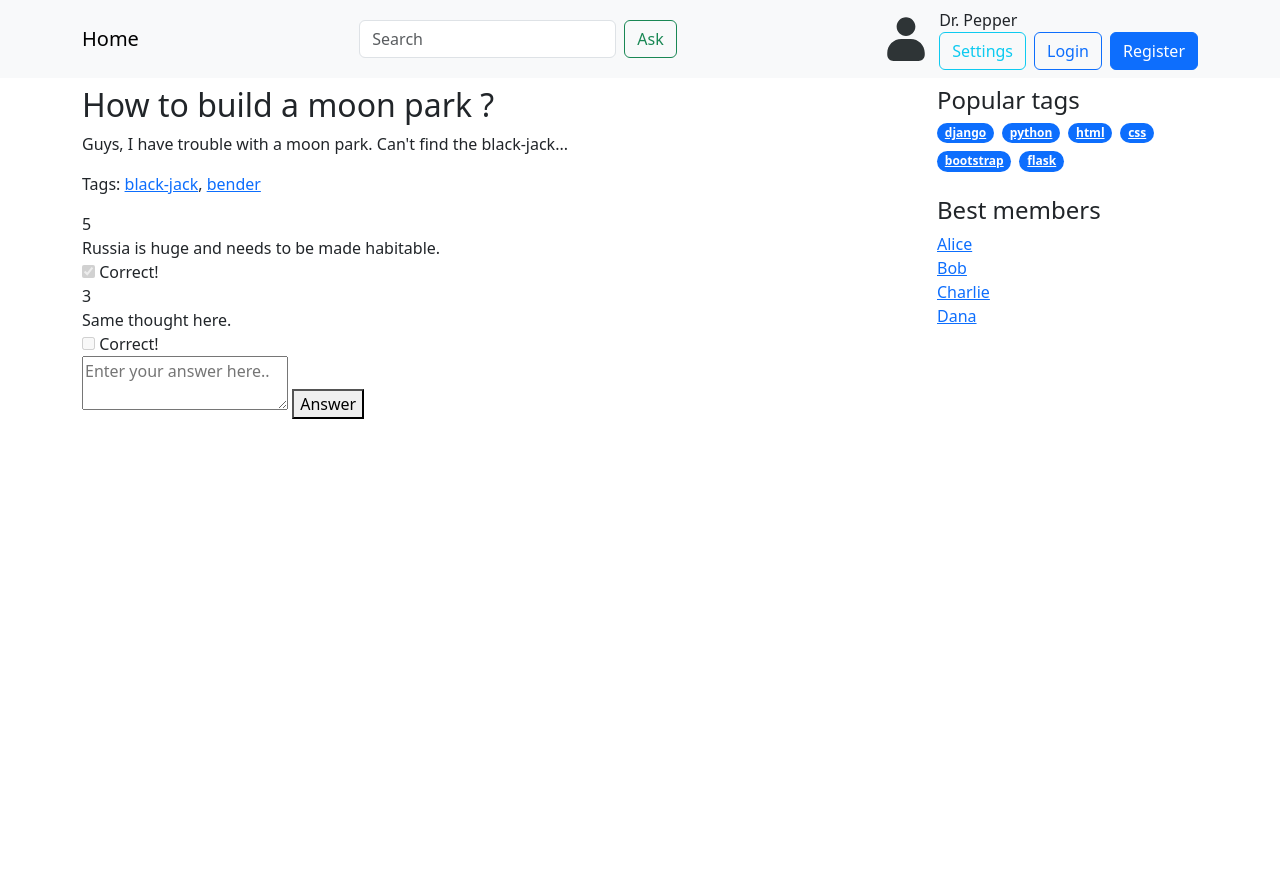
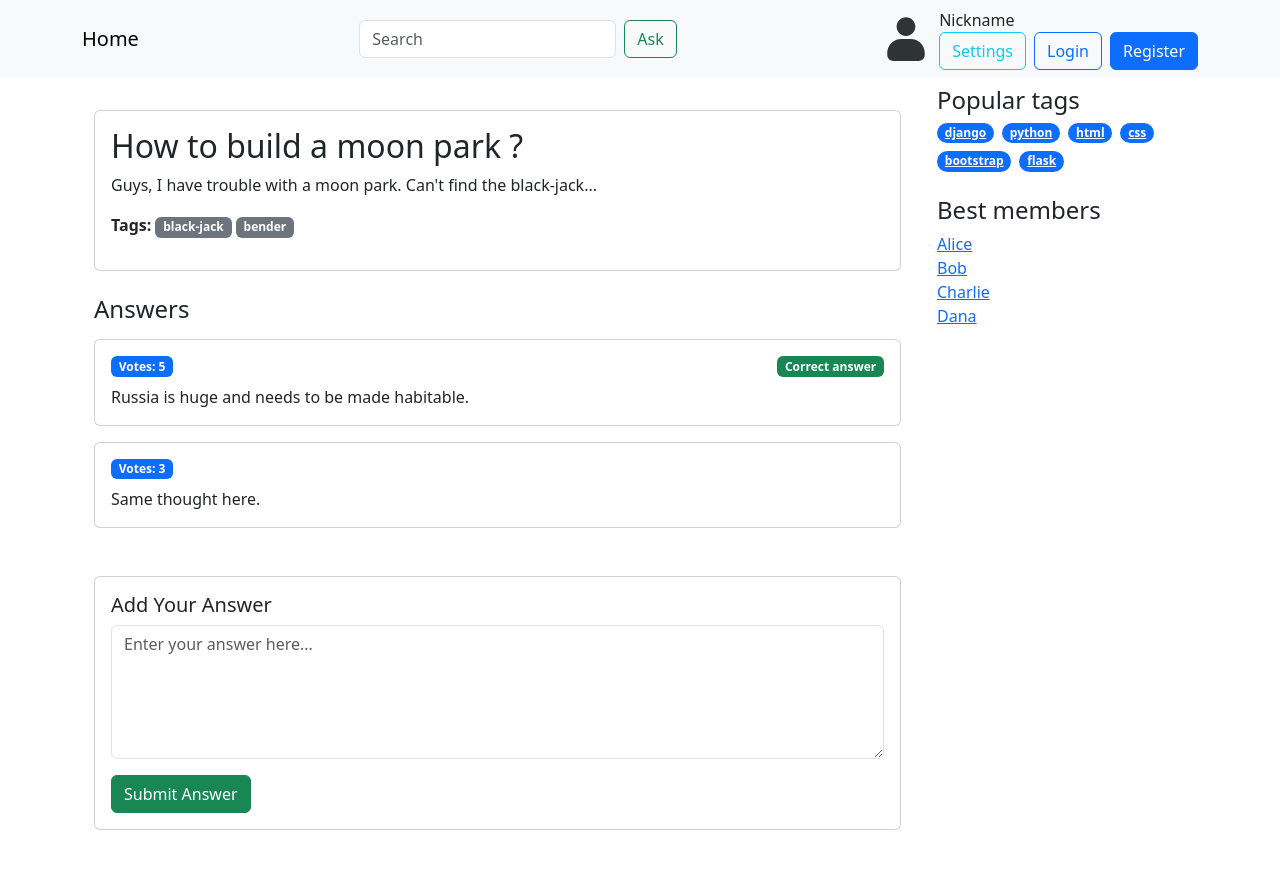
Before and after one commit to Diwix6/askme_kulinich, a Django app: page /question/1/ in a window 1280 px wide. Run offline with Django 5.2, Linux system fonts and the light colour scheme; some libraries are stand-ins or nearby versions.

Commit message:
small fixes

```diff
--- a/app/apps.py
+++ b/app/apps.py
@@ -4,3 +4,5 @@ from django.apps import AppConfig
 class AppConfig(AppConfig):
     default_auto_field = 'django.db.models.BigAutoField'
     name = 'app'
+    def ready(self):
+        import ask_app.signals
--- a/app/views.py
+++ b/app/views.py
@@ -155,6 +155,7 @@ def settings(request):
 
     return render(request, 'settings.html', {
         'login': CURRENT_USER,
+        'tags': TAGS,
         'email': user['email'],
         'nickname': user['nickname'],
     })
@@ -191,6 +192,7 @@ def register(request):
             error = 'Passwords do not match!'
         else:
             USERS[login] = {
+                'tags': TAGS,
                 'email': email,
                 'nickname': nickname,
                 'password': password,
--- a/askme_kulinich/settings.py
+++ b/askme_kulinich/settings.py
@@ -118,8 +118,6 @@ USE_TZ = True
 STATIC_URL = 'static/'
 STATICFILES_DIRS = [
     BASE_DIR / "static",
-    BASE_DIR / "layouts",
-    BASE_DIR / "img"
 ]
 # Default primary key field type
 # https://docs.djangoproject.com/en/5.2/ref/settings/#default-auto-field
--- a/templates/layouts/base.html
+++ b/templates/layouts/base.html
@@ -21,10 +21,10 @@
 
             <div class="d-flex gap-2 align-items-center">
                 <div>
-                    <img  href="{% url 'settings' %}" src="static/img/avatar-default.svg" alt="svg" width="50" height="50" >
+                    <img  href="{% url 'settings' %}" src="static/img/avatar-default.svg" alt="avatar" width="50" height="50" >
                 </div>
                 <div class="content">
-                    <div class="content__name">Dr. Pepper</div>
+                    <div class="content__name">Nickname</div>
                     <div class="collapse navbar-collapse" id="navbarNav">
                       <ul class="navbar-nav ms-auto">
                         <li class="nav-item">
--- a/templates/question-detail.html
+++ b/templates/question-detail.html
@@ -1,28 +1,50 @@
 {% extends "layouts/base.html" %}
+
 {% block content %}
-<div class="question-detail">
-    <h2>{{ question.title }}</h2>
-    <p>{{ question.text }}</p>
-    <p>Tags:
+<div class="container mt-4">
+  <div class="card mb-4">
+    <div class="card-body">
+      <h2 class="card-title">{{ question.title }}</h2>
+      <p class="card-text">{{ question.text }}</p>
+
+      <p class="mt-3">
+        <strong>Tags:</strong>
         {% for tag in question.tags %}
-            <a href="/tag/{{ tag }}/">{{ tag }}</a>{% if not forloop.last %}, {% endif %}
+          <a href="/tag/{{ tag }}" class="badge bg-secondary text-decoration-none">{{ tag }}</a>
         {% endfor %}
-    </p>
+      </p>
+    </div>
+  </div>
 
-    {% for answer in question.answers %}
-    <div class="answer-block">
-        <div class="vote">{{ answer.votes }}</div>
-        <div class="answer-text">{{ answer.text }}</div>
-        <div class="is-correct">
-            <input type="checkbox" {% if answer.is_correct %}checked{% endif %} disabled /> Correct!
+  <h4 class="mb-3">Answers</h4>
+
+  {% for answer in question.answers %}
+    <div class="card mb-3">
+      <div class="card-body">
+        <div class="d-flex justify-content-between align-items-center mb-2">
+          <span class="badge bg-primary">Votes: {{ answer.votes }}</span>
+          {% if answer.is_correct %}
+            <span class="badge bg-success">Correct answer</span>
+          {% endif %}
         </div>
+        <p class="card-text">{{ answer.text }}</p>
+      </div>
     </div>
-    {% endfor %}
+  {% empty %}
+    <p class="text-muted">No answers yet.</p>
+  {% endfor %}
 
-    <form action="" method="post">
+  <div class="card mt-5">
+    <div class="card-body">
+      <h5 class="card-title">Add Your Answer</h5>
+      <form action="" method="post">
         {% csrf_token %}
-        <textarea name="new_answer" placeholder="Enter your answer here.."></textarea>
-        <button type="submit">Answer</button>
-    </form>
+        <div class="mb-3">
+          <textarea name="new_answer" class="form-control" placeholder="Enter your answer here..." rows="5" required></textarea>
+        </div>
+        <button type="submit" class="btn btn-success">Submit Answer</button>
+      </form>
+    </div>
+  </div>
 </div>
 {% endblock %}
```
Also changed, not shown: app/sygnals.py (added, +15 -0 lines).
